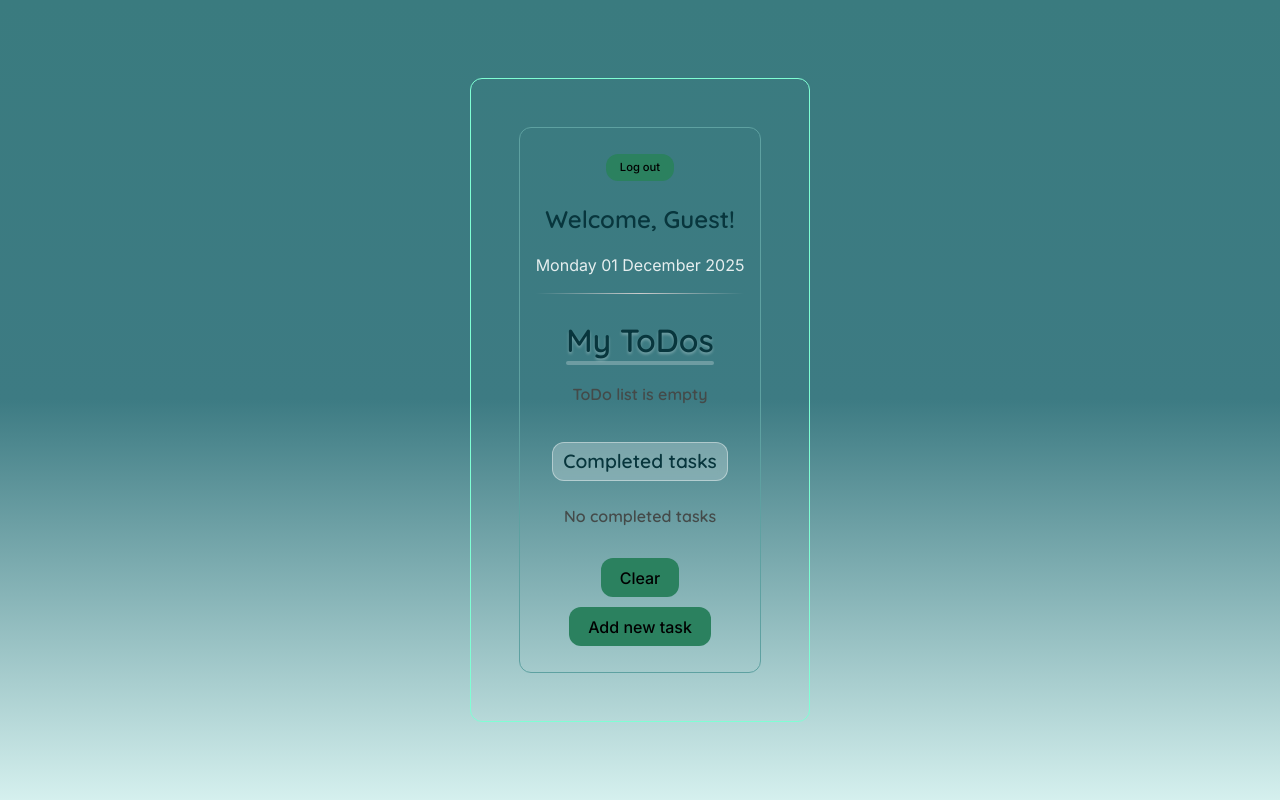
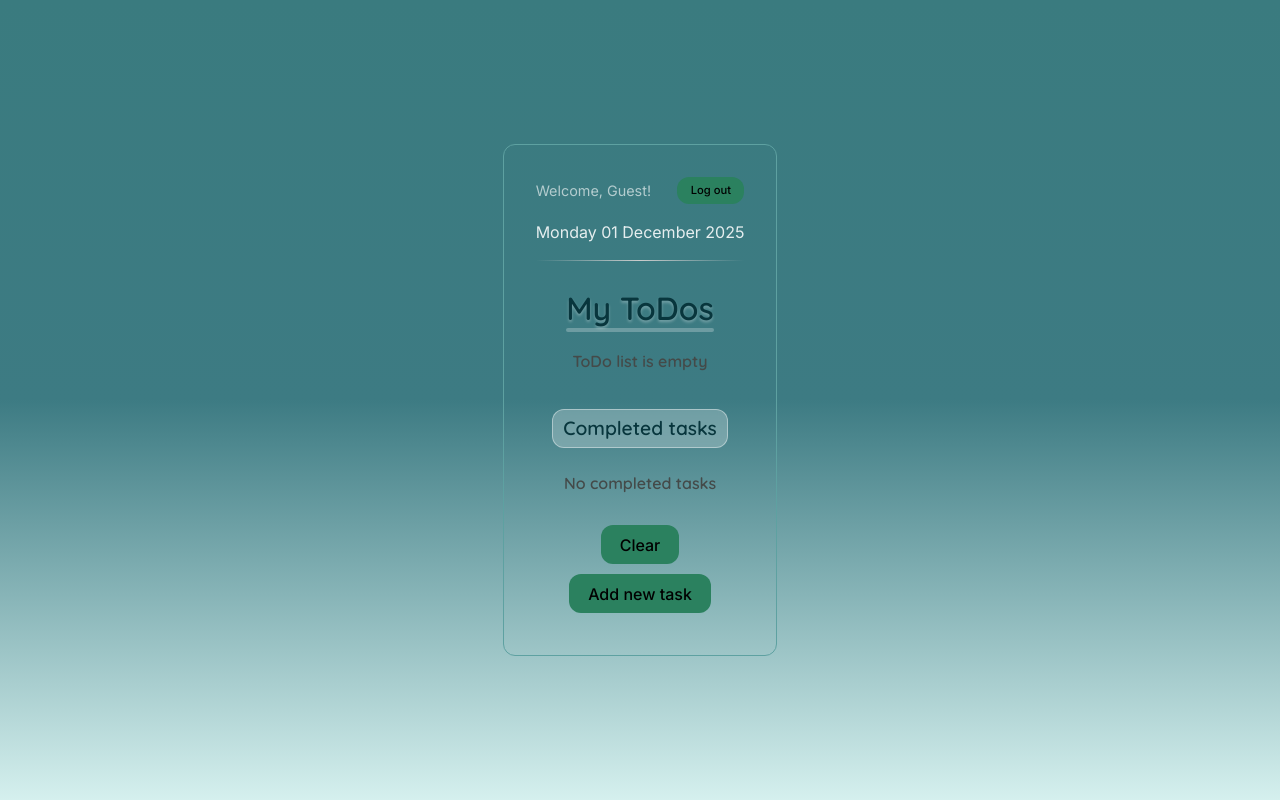
Before and after one commit to AlenaB-dev/ToDoApp, a React (Vite) app in the folder my-app/: page / in a window 1280 px wide. Both pictures are taken after a click on the button "Continue as Guest". Built offline with nearby package versions, Linux system fonts and the light colour scheme.

Commit message:
fix: fixed greeting (now shows user name) and corrected styles for topBar greeting

```diff
--- a/my-app/src/App.css
+++ b/my-app/src/App.css
@@ -1,8 +1,6 @@
 #root {
   max-width: 1280px;
   margin: 0 auto;
-  padding: 3rem;
+  padding: 2rem;
   text-align: center;
-  border: 1px solid #7fffd4;
-  border-radius: 12px;
 }
--- a/my-app/src/App.jsx
+++ b/my-app/src/App.jsx
@@ -30,7 +30,7 @@ function App() {
 
   //user DB
   const db = getUsersDB();
-  const storedUsername = localStorage.getItem("");
+  const storedUsername = localStorage.getItem("currentUsername");
 
   // загрузить задачи при входе
   const [todos, setTodos] = useState(() => getTasks(user));
@@ -111,10 +111,14 @@ function App() {
         <SignInForm onSignIn={handleSignIn} />
       ) : (
         <div className={styles.wrapper}>
-          <Button onClick={handleLogout} className={styles.logoutBtn}>
-            Log out
-          </Button>
-          <h2>{isGuest ? "Welcome, Guest!" : `Welcome, ${username}!`}</h2>
+          <div className={styles.topBar}>
+            <span className={styles.smallGreeting}>
+              {isGuest ? "Welcome, Guest!" : `Welcome, ${storedUsername}!`}
+            </span>
+            <Button onClick={handleLogout} className={styles.logoutBtn}>
+              Log out
+            </Button>
+          </div>
 
           <p className={styles.date}>{formattedDate}</p>
           <hr className={styles.divider} />
--- a/my-app/src/App.module.css
+++ b/my-app/src/App.module.css
@@ -1,7 +1,19 @@
 .wrapper {
   border: 1px solid #5ea1a1;
-  padding: 1rem;
+  padding: 2rem;
   border-radius: 12px;
+}
+
+.topBar {
+  display: flex;
+  justify-content: space-between;
+  align-items: center;
+  margin-bottom: 1rem;
+}
+
+.smallGreeting {
+  font-size: 0.9rem;
+  opacity: 0.7;
 }
 
 h1 {
@@ -47,4 +59,5 @@ h1::after {
 
 .logoutBtn {
   font-size: 0.7rem;
+  margin: 0;
 }
--- a/my-app/src/components/Todos/SignInForm.jsx
+++ b/my-app/src/components/Todos/SignInForm.jsx
@@ -25,7 +25,12 @@ export default function SignInForm({ onSignIn }) {
         setError(result.message);
         return;
       }
-      onSignIn(email);
+      onSignIn(email, username);
+
+      setUsername("");
+      setPassword("");
+      setError("");
+
       return;
     }
     if (mode === "login") {
```
